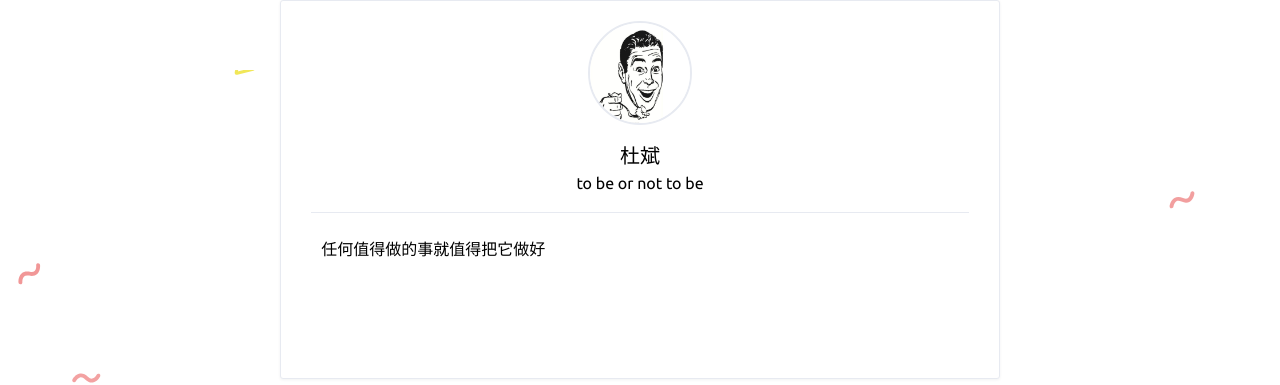
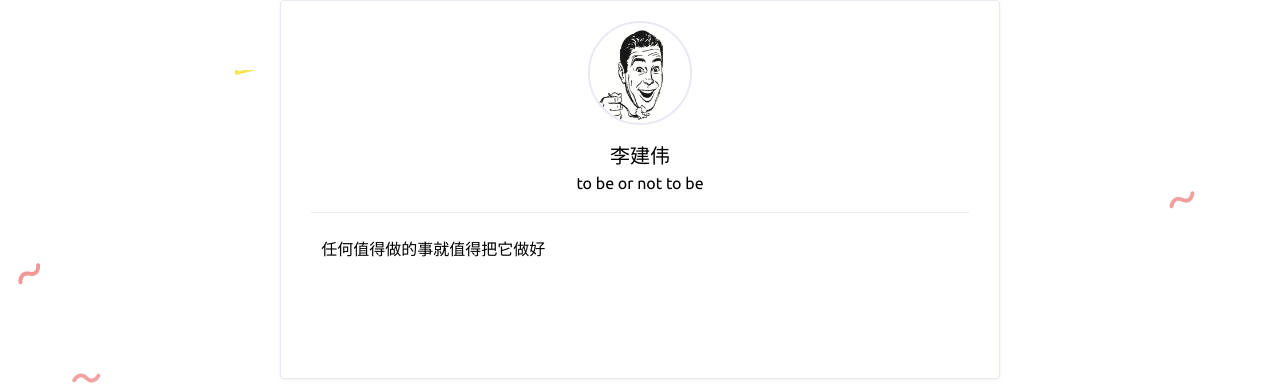
Before and after one commit to a122022512/a122022512.-github.io, a Jekyll site: the page built from about.html, in a window 1280 px wide. Shown: the part 425-810 px from the top of the page. Built offline with Jekyll 4.4.1, drawn with Linux system fonts in a browser that asks for light colours; comment, search, counter and statistics services are not loaded.

Commit message:
Update _config.yml

```diff
--- a/_config.yml
+++ b/_config.yml
@@ -14,8 +14,8 @@ nav: # 最佳体验 六个标签 且最好每个标签不超过4中文字
 
 # 博主
 author: true
-name: '杜斌'
-NickName: 'DuBin'
+name: '李建伟'
+NickName: 'saobiwei'
 webtitle: 'Never forget to say “thanks”.'
 bio: 'to be or not to be'
 about: true
```
